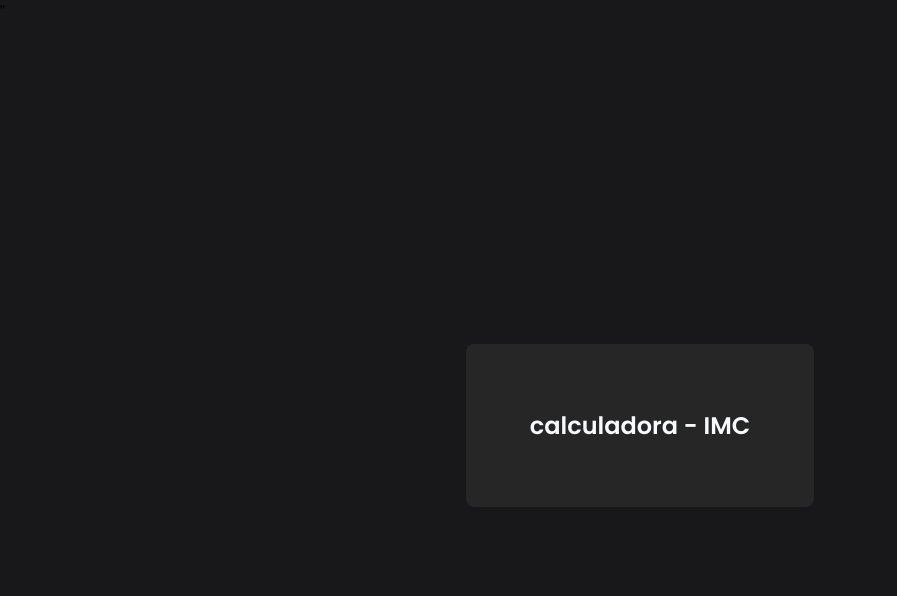
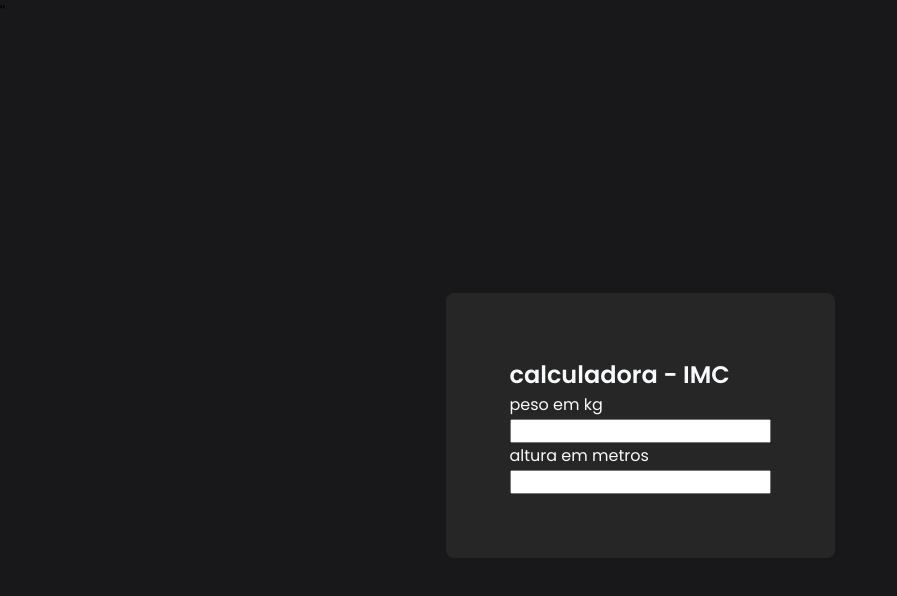
Before and after one commit to toxiglinter40/revisao, a plain HTML site: page index.html in a window 1280 px wide. Shown: the whole page, without its empty margins (0-897 px from the left). Drawn offline with Linux system fonts and the light colour scheme.

Commit message:
creat inputs

```diff
--- a/index.html
+++ b/index.html
@@ -15,6 +15,17 @@
         <section id="form">
             <div id="calculetor">
                 <h1 id="title">calculadora - IMC</h1>
+                <div class="input-box">
+                    <label for="weight">peso em kg</label>
+                    <div class="input-field">
+                        <input type="number" id="weight" name="weight" required />
+                    </div>
+                </div>
+                <div class="input-box">
+                    <label for="weight">altura em metros</label>
+                    <div class="input-field">
+                        <input type="number" id="weight" name="height" required />
+
             </div>
         </section>
     </main>
```
